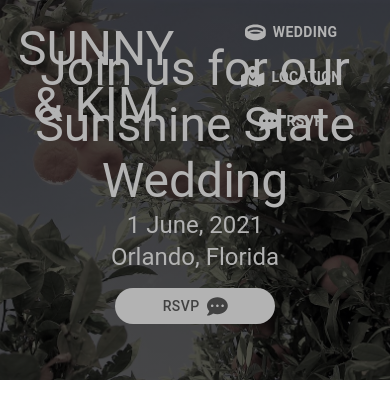
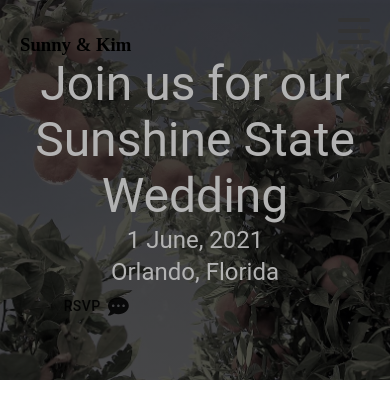
Before and after one commit to hebs87/wedding-website-frontend, a React (Create React App) app: page / in a window 390 px wide. Shown: the top 418 px of the page. Built offline with nearby package versions, Linux system fonts and the light colour scheme.

Commit message:
Created MobileNavBar component with burger icon and side drawer and imported into App

```diff
--- a/src/App.css
+++ b/src/App.css
@@ -1,3 +1,15 @@
 .App {
   text-align: center;
 }
+
+@media only screen and (max-width: 768px) {
+  .main-nav {
+    display: none;
+  }
+}
+
+@media only screen and (min-width: 768px) {
+  .mobile-nav {
+    display: none;
+  }
+}
--- a/src/App.js
+++ b/src/App.js
@@ -1,13 +1,19 @@
 import React from 'react';
 import './App.css';
-import NavBar from "./components/NavBar/NavBar";
+import MobileNavBar from "./components/NavBar/MobileNavBar";
 import Banner from "./components/Banner/Banner";
 import OrangeTree from './static/assets/orange-tree.jpg';
+import NavBar from "./components/NavBar/NavBar";
 
 const App = () => {
   return (
     <div className="App">
-      <NavBar/>
+      <div className='main-nav'>
+        <NavBar/>
+      </div>
+      <div className="mobile-nav">
+        <MobileNavBar/>
+      </div>
       <Banner
         imageUrl={OrangeTree}
         title={'Join us for our Sunshine State Wedding'}
--- /dev/null
+++ b/src/components/NavBar/Burger.jsx
@@ -0,0 +1,53 @@
+import React, {Fragment, useState} from 'react';
+import styled from 'styled-components';
+import RightNav from './RightNav';
+
+const StyledBurger = styled.div`
+  width: 2rem;
+  height: 2rem;
+  position: fixed;
+  top: 15px;
+  right: 20px;
+  z-index: 20;
+  display: none;
+  @media (max-width: 768px) {
+    display: flex;
+    justify-content: space-around;
+    flex-flow: column nowrap;
+  }
+  div {
+    width: 2rem;
+    height: 0.25rem;
+    background-color: ${({open}) => open ? '#ccc' : '#333'};
+    border-radius: 10px;
+    transform-origin: 1px;
+    transition: all 0.3s linear;
+    &:nth-child(1) {
+      transform: ${({open}) => open ? 'rotate(45deg)' : 'rotate(0)'};
+    }
+    &:nth-child(2) {
+      transform: ${({open}) => open ? 'translateX(100%)' : 'translateX(0)'};
+      opacity: ${({open}) => open ? 0 : 1};
+    }
+    &:nth-child(3) {
+      transform: ${({open}) => open ? 'rotate(-45deg)' : 'rotate(0)'};
+    }
+  }
+`;
+
+const Burger = () => {
+  const [open, setOpen] = useState(false)
+
+  return (
+    <Fragment>
+      <StyledBurger open={open} onClick={() => setOpen(!open)}>
+        <div/>
+        <div/>
+        <div/>
+      </StyledBurger>
+      <RightNav open={open}/>
+    </Fragment>
+  )
+}
+
+export default Burger;
--- /dev/null
+++ b/src/components/NavBar/MobileNavBar.jsx
@@ -0,0 +1,28 @@
+import React from 'react';
+import styled from 'styled-components';
+import Burger from './Burger';
+
+const Nav = styled.nav`
+  width: 100%;
+  height: 55px;
+  padding: 0 20px;
+  display: flex;
+  justify-content: space-between;
+  position: fixed;
+  .logo {
+    padding: 15px 0;
+  }
+`
+
+const MobileNavBar = () => {
+  return (
+    <Nav>
+      <div className="logo">
+        <h3>Sunny &amp; Kim</h3>
+      </div>
+      <Burger/>
+    </Nav>
+  )
+}
+
+export default MobileNavBar;
--- /dev/null
+++ b/src/components/NavBar/RightNav.jsx
@@ -0,0 +1,41 @@
+import React from 'react';
+import styled from 'styled-components';
+
+const Ul = styled.ul`
+  list-style: none;
+  display: flex;
+  flex-flow: row nowrap;
+  padding-left: 0;
+  li {
+    padding: 18px 10px;
+    cursor: pointer;
+  }
+  @media (max-width: 768px) {
+    margin-top: 0;
+    flex-flow: column nowrap;
+    background-color: #0D2538;
+    position: fixed;
+    transform: ${({open}) => open ? 'translateX(0)' : 'translateX(100%)'};
+    top: 0;
+    right: 0;
+    height: 100vh;
+    width: 300px;
+    padding-top: 3.5rem;
+    transition: transform 0.3s ease-in-out;
+    li {
+      color: #fff;
+    }
+  }
+`;
+
+const RightNav = ({open}) => {
+  return (
+    <Ul open={open}>
+      <li>Wedding</li>
+      <li>Location</li>
+      <li>RSVP</li>
+    </Ul>
+  )
+}
+
+export default RightNav;
```
